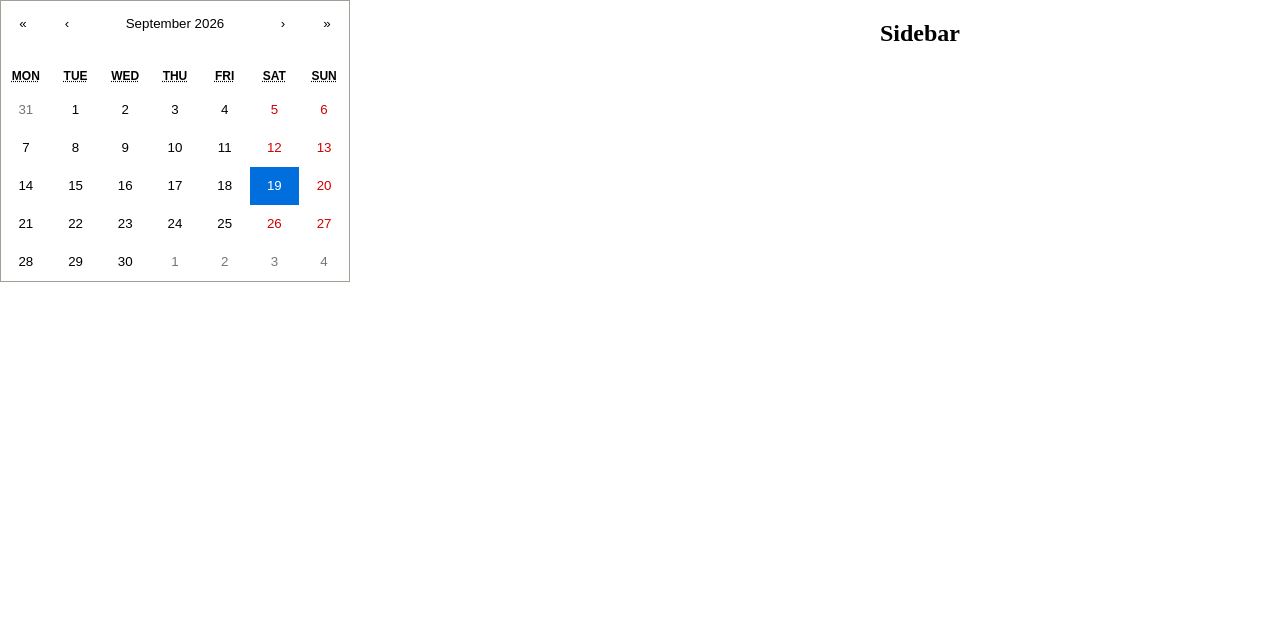
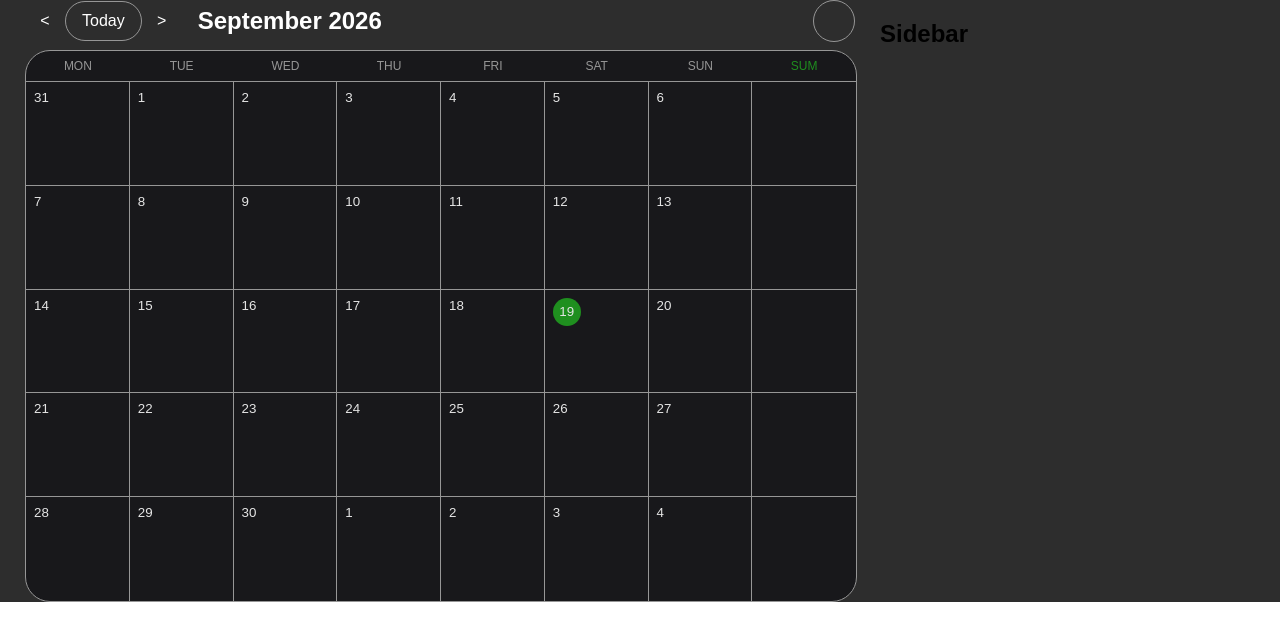
Before and after one commit to Etown-CS310/StrideX-Training, a React (Vite) app: page /training in a window 1280 px wide. Shown: the top 640 px of the page. Built offline with nearby package versions, Linux system fonts and the light colour scheme.

Commit message:
created the react calendar and customized it with a totals column for each weeks activities

```diff
--- a/src/components/sections/Training.css
+++ b/src/components/sections/Training.css
@@ -1,4 +1,205 @@
 .training {
   display: grid;
   grid-template-columns: 1fr 400px;
+  background-color: #2D2D2D;
 }
+
+.training main {
+  margin: 0 25px;
+}
+
+/* Header styling */
+.calendar-header {
+  display: flex;
+  justify-content: space-between;
+  align-items: center;
+  margin-bottom: 0.5rem;
+  color: #ffffff;
+}
+
+.header-controls {
+  display: flex;
+  align-items: center;
+}
+
+.month-year {
+  font-size: 1.5rem;
+  font-weight: bold;
+  margin: 0;
+  padding-left: 1rem;
+  display: flex;
+  align-items: center;
+}
+
+.prev-month, .cur-month, .next-month {
+  width: 40px;
+  height: 40px;
+  border-radius: 25px;
+
+  background: none;
+  border: none;
+  color: #ffffff;
+  font-size: 1rem;
+  font-family: inherit;
+  transition: background-color 0.3s ease;
+}
+
+.cur-month {
+  border: 1px solid #969696;
+  width: auto;
+  padding: 0 1rem;
+}
+
+.prev-month:hover, .cur-month:hover, .next-month:hover {
+  background-color: #969696;
+}
+
+.upload-circle {
+  display: flex;
+  align-items: center;
+  justify-content: center;
+  width: 40px;
+  height: 40px;
+  border-radius: 50%;
+  border: 1px solid #969696;
+  color: #fff;
+  cursor: pointer;
+  font-size: 1.25rem;
+}
+
+.upload-circle:hover {
+  background: #969696;
+}
+
+.visually-hidden {
+  position: absolute;
+  width: 1px;
+  height: 1px;
+  padding: 0;
+  margin: -1px;
+  overflow: hidden;
+  clip: rect(0, 0, 0, 0);
+  white-space: nowrap;
+  border: 0;
+}
+
+/* Calendar styling */
+.calendar-with-totals {
+  display: grid;
+  grid-template-columns: repeat(8, 1fr);
+  background-color: #18181B;
+  border: 1px solid #969696;
+  border-radius: 25px;
+  width: 100%;
+  font-family: inherit;
+}
+
+.react-calendar {
+  grid-column: 1 / 8;
+  width: auto;
+}
+
+/* Custom naviagation */
+.react-calendar__navigation {
+  display: none;
+}
+
+.react-calendar__month-view__weekdays {
+  text-align: center;
+  text-transform: uppercase;
+  font: inherit;
+  font-size: 0.75em;
+  font-weight: bold;
+}
+
+.react-calendar__month-view__weekdays__weekday {
+  display: flex;
+  justify-content: center;
+  padding: 0.5rem 0;
+}
+
+.react-calendar__month-view__weekdays__weekday abbr {
+  color: #969696;
+  text-decoration: none;
+  font-weight: 400;
+  text-transform: uppercase;
+  font-size: 0.75rem;
+  cursor: default;
+}
+
+.react-calendar__month-view__days {
+  display: grid !important;
+  grid-template-columns: repeat(7, 1fr);
+
+  border-top: 1px solid #969696;
+}
+
+.react-calendar__tile {
+  display: flex;
+  align-items: flex-start;
+  justify-content: flex-start;
+  padding: 0.5rem;
+
+  background: none;
+
+  border-right: 1px solid #969696;
+  border-bottom: 1px solid #969696;
+  border-top: none;
+  border-left: none;
+
+  border-radius: 0;
+  aspect-ratio: 1 / 1;
+  color: #e5e5e5;
+  padding: 0.5rem;
+}
+
+.react-calendar__tile:nth-last-child(-n+7) {
+  border-bottom: none;
+}
+
+.react-calendar__tile--now abbr {
+  display: inline-flex;
+  align-items: center;
+  justify-content: center;
+  width: 1.75rem;
+  height: 1.75rem;
+  border-radius: 50%;
+  background-color: #1F8F1F;
+}
+
+/* Totals column styling */
+.totals-column {
+  grid-column: 8;
+  display: flex;
+  flex-direction: column;
+}
+
+.totals-label {
+  text-align: center;
+  text-transform: uppercase;
+  font: inherit;
+  font-size: 0.75em;
+  padding: 0.5rem 0;
+  display: flex;
+  align-items: center;
+  justify-content: center;
+  color: #1F8F1F;
+}
+
+.week-totals {
+  display: grid;
+  grid-template-rows: repeat(var(--row-count, 6), 1fr);
+}
+
+.week-total-cell {
+  box-sizing: border-box;
+  display: flex;
+  align-items: flex-start;
+  justify-content: flex-start;
+  padding: 0.5rem;
+  background: none;
+  border-top: 1px solid #969696;
+  border-radius: 0;
+  aspect-ratio: 1 / 1;
+  color: #e5e5e5;
+}
--- a/src/components/sections/Training.tsx
+++ b/src/components/sections/Training.tsx
@@ -1,16 +1,37 @@
 import { useState } from 'react';
 import Calendar from 'react-calendar';
+import type { Value } from 'react-calendar/dist/shared/types.js';
 
 import { parseFitFile } from '../../scripts/fitParser';
 
-import 'react-calendar/dist/Calendar.css';
 import './Training.css';
 
-type ValuePiece = Date | null;
-type Value = ValuePiece | [ValuePiece, ValuePiece]
+function Training() {
+  const [value, setValue] = useState<Value>(new Date());
+  const [activeStartDate, setActiveStartDate] = useState<Date | null>(new Date());
 
-function Training() {
-  // <input type="file" accept=".fit" onChange={handleFileChange} />
+  function goToPrevMonth() {
+    setActiveStartDate((prev) => {
+      const base = prev ?? new Date();
+      return new Date(base.getFullYear(), base.getMonth() - 1, 1);
+    });
+  }
+
+  function goToCurMonth() {
+    setActiveStartDate(new Date());
+  }
+
+  function goToNextMonth() {
+    setActiveStartDate((prev) => {
+      const base = prev ?? new Date();
+      return new Date(base.getFullYear(), base.getMonth() + 1, 1);
+    });
+  }
+
+  /**
+   * Handles the file input change event, reads the selected .fit file, and parses it using the parseFitFile function.
+   * @param event - The change event from the file input element.
+   */
   const handleFileChange = async (event: React.ChangeEvent<HTMLInputElement>) => {
     const file = event.target.files?.[0];
     if (file) {
@@ -23,13 +44,71 @@ function Training() {
     }
   };
 
-  const [value, setValue] = useState<Value>(new Date());
+  /**
+   * Calculates the number of weeks in a given month.
+   * @param activeStartDate - The date of the active month.
+   * @returns The number of weeks in the month.
+   */
+  function getWeekRowCount(activeStartDate: Date) {
+    const year = activeStartDate.getFullYear();
+    const month = activeStartDate.getMonth();
+
+    // Get first day of the month and convert to Mon - Sun format
+    const rawFirstDay = new Date(year, month, 1).getDay();
+    const firstDay = (rawFirstDay + 6) % 7;
+
+    const daysInMonth = new Date(year, month + 1, 0).getDate();
+    return Math.ceil((firstDay + daysInMonth) / 7);
+  }
+
+  const rowCount = getWeekRowCount(activeStartDate ?? new Date());
 
   return (
     <div className="training">
       <main>
-        <Calendar onChange={setValue} value={value} />
+        {/* Calendar */}
+        <div className="calendar-header">
+          <div className="header-controls">
+            <button className="prev-month" onClick={goToPrevMonth}>&lt;</button>
+            <button className="cur-month" onClick={goToCurMonth}>Today</button>
+            <button className="next-month" onClick={goToNextMonth}>&gt;</button>
+            <h1 className="month-year">
+              {(activeStartDate ?? new Date()).toLocaleString('default', { month: 'long', year: 'numeric' })}
+            </h1>
+          </div>
+
+          <div>
+            <label htmlFor="fit-upload" className="upload-circle">
+              <img src="" alt="" />
+            </label>
+            <input
+              id="fit-upload"
+              type="file"
+              accept=".fit"
+              onChange={handleFileChange}
+              className="visually-hidden"
+            />
+          </div>
+        </div>
+        <div className="calendar-with-totals">
+          <Calendar
+            onChange={setValue}
+            value={value}
+            activeStartDate={activeStartDate ?? undefined}
+            onActiveStartDateChange={({ activeStartDate }) => setActiveStartDate(activeStartDate)}
+          />
+          {/* Extra calendar column for activity totals */}
+          <div className="totals-column">
+            <div className="totals-label">SUM</div>
+            <div className="week-totals" style={{ '--row-count': rowCount } as React.CSSProperties}>
+              {Array.from({ length: rowCount }).map((_, i) => (
+                <div key={i} className="week-total-cell" />
+              ))}
+            </div>
+          </div>
+        </div>
       </main>
+
       <aside>
         <h1>Sidebar</h1>
       </aside>
--- a/src/global.css
+++ b/src/global.css
@@ -1,3 +1,4 @@
 body {
   margin: 0;
+  font-family: sans-serif;
 }
```
Also changed, not shown: 2 other files (tests, documents, lock files or other folders).
